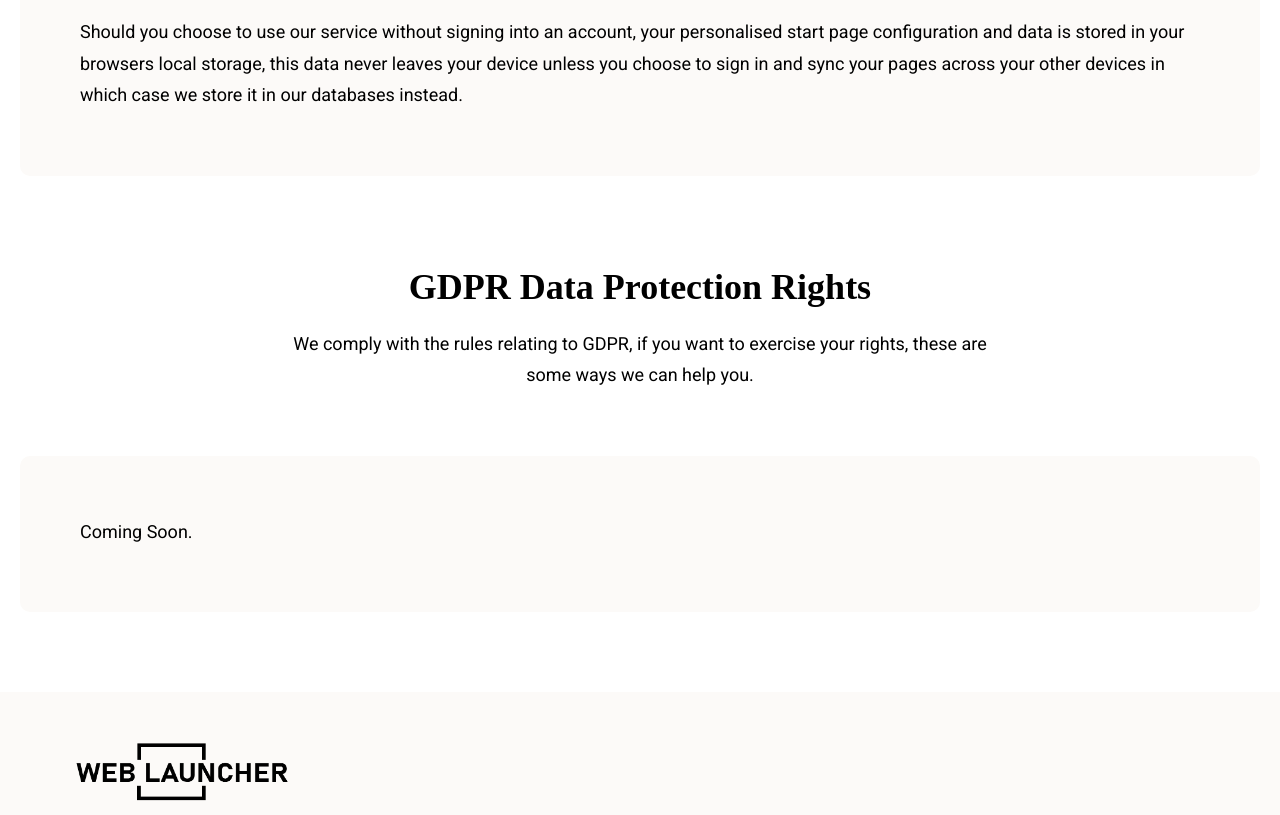
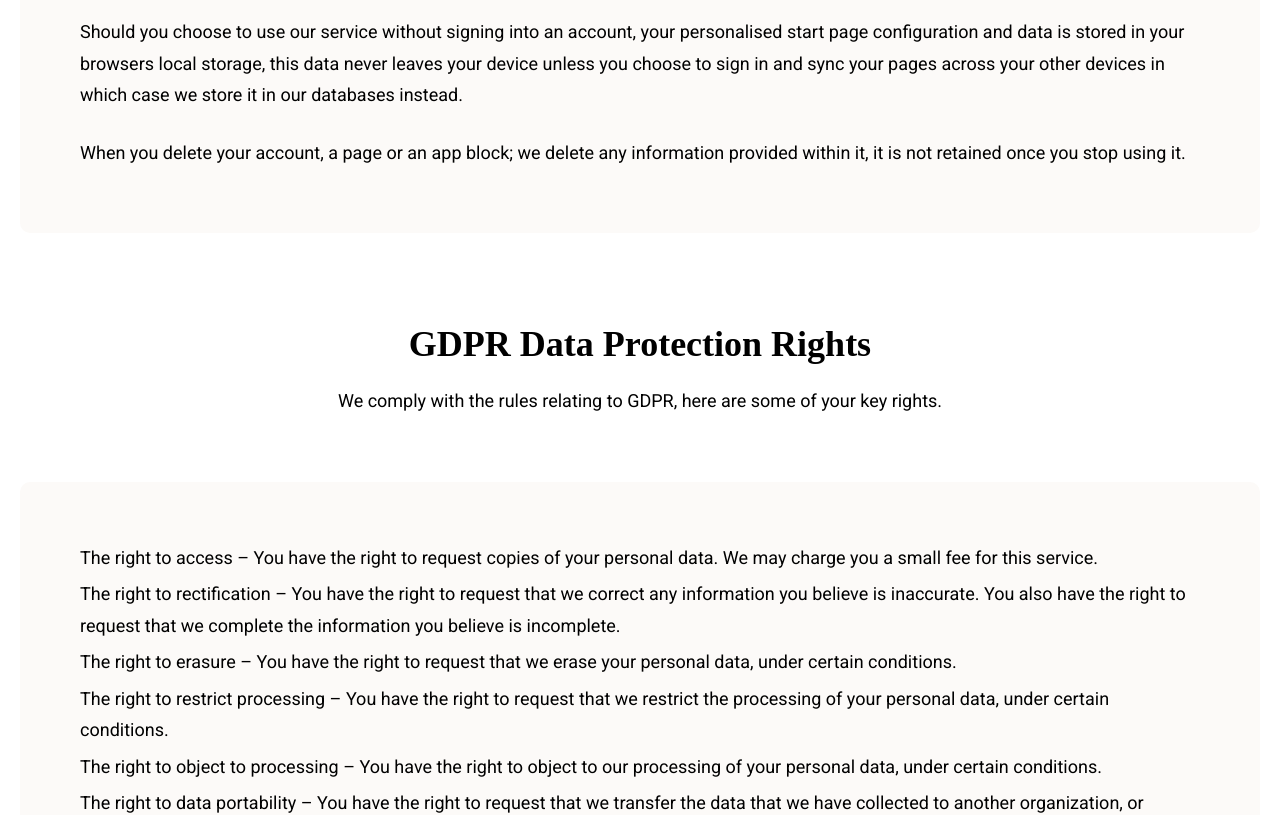
Before and after one commit to web-launcher-online/marketing_frontend, a Nuxt app: page /privacy in a window 1280 px wide. Shown: the part 3160-3975 px from the top of the page. Built offline with nearby package versions, Linux system fonts and the light colour scheme; a web font is replaced by a local one.

Commit message:
Privacy Policy

```diff
--- a/pages/privacy.vue
+++ b/pages/privacy.vue
@@ -88,15 +88,22 @@
       <p>If you choose to sign in or create an account we create a cookie on your device so that we can provide the personalised experience you expect and so we can remember that you are signed in.</p>
       <br>
       <p>Should you choose to use our service without signing into an account, your personalised start page configuration and data is stored in your browsers local storage, this data never leaves your device unless you choose to sign in and sync your pages across your other devices in which case we store it in our databases instead.</p>
+      <br>
+      <p>When you delete your account, a page or an app block; we delete any information provided within it, it is not retained once you stop using it.</p>
     </TextBlock>
 
     <InfoBlock
       title="GDPR Data Protection Rights"
-      message="We comply with the rules relating to GDPR, if you want to exercise your rights, these are some ways we can help you."
+      message="We comply with the rules relating to GDPR, here are some of your key rights."
     />
 
     <TextBlock>
-      <p>Coming Soon.</p>
+      <p>The right to access – You have the right to request copies of your personal data. We may charge you a small fee for this service.</p>
+      <p>The right to rectification – You have the right to request that we correct any information you believe is inaccurate. You also have the right to request that we complete the information you believe is incomplete.</p>
+      <p>The right to erasure – You have the right to request that we erase your personal data, under certain conditions.</p>
+      <p>The right to restrict processing – You have the right to request that we restrict the processing of your personal data, under certain conditions.</p>
+      <p>The right to object to processing – You have the right to object to our processing of your personal data, under certain conditions.</p>
+      <p>The right to data portability – You have the right to request that we transfer the data that we have collected to another organization, or directly to you, under certain conditions.</p>
     </TextBlock>
   </div>
 </template>
```
